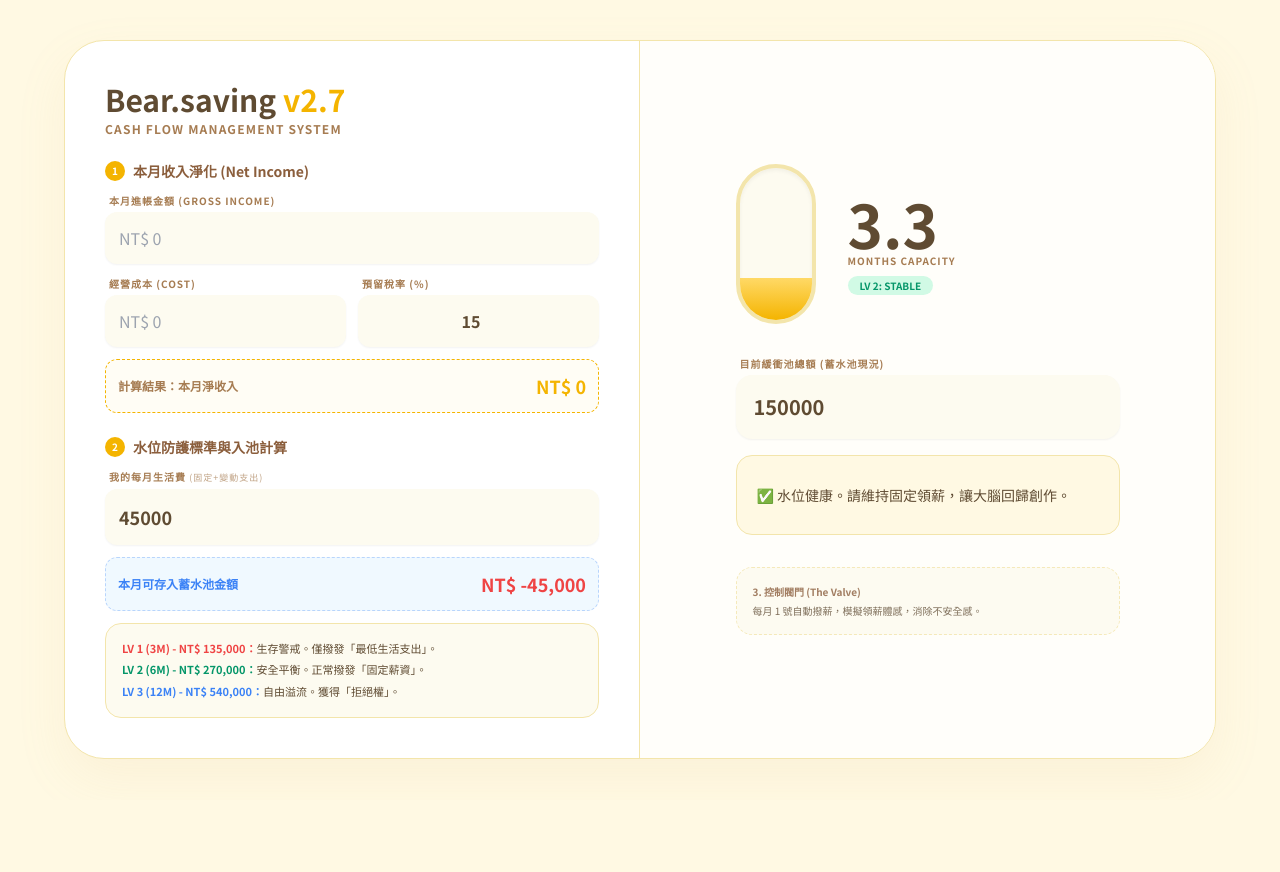
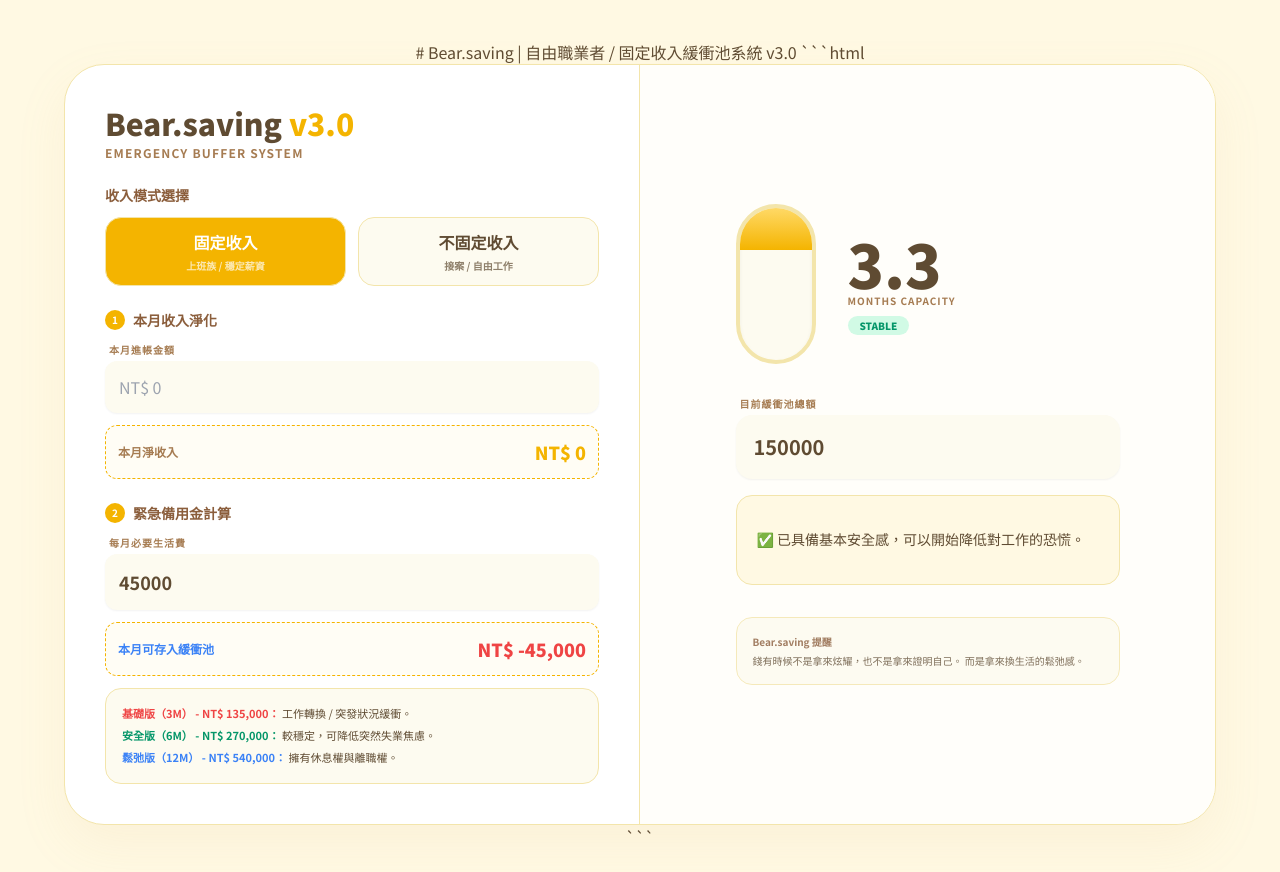
Before and after one commit to bearsavingtw-art/bear-saving-robot, a plain HTML site: page index.html in a window 1280 px wide. Before the commit the page ends 800 px from the top, so only its background shows below. Drawn offline with nearby package versions, Linux system fonts and the light colour scheme.

Commit message:
Update index.html

````diff
--- a/index.html
+++ b/index.html
@@ -1,167 +1,386 @@
+# Bear.saving | 自由職業者 / 固定收入緩衝池系統 v3.0
+
+```html
 <!DOCTYPE html>
 <html lang="zh-TW">
 <head>
     <meta charset="UTF-8">
     <meta name="viewport" content="width=device-width, initial-scale=1.0">
-    <title>Bear.saving | 自由職業者緩衝池系統</title>
+    <title>Bear.saving | 緩衝池系統</title>
     <script src="https://cdn.tailwindcss.com"></script>
-    <link href="https://fonts.googleapis.com/css2?family=Noto+Sans+TC:wght@400;700&display=swap" rel="stylesheet">
+    <link href="https://fonts.googleapis.com/css2?family=Noto+Sans+TC:wght@400;700;900&display=swap" rel="stylesheet">
+
     <style>
-        body { font-family: 'Noto Sans TC', sans-serif; background-color: #FFF9E3; color: #5F4B32; }
-        .cream-card { background-color: #FFFFFF; border-radius: 2.5rem; box-shadow: 0 20px 50px rgba(217, 176, 120, 0.1); }
+        body {
+            font-family: 'Noto Sans TC', sans-serif;
+            background-color: #FFF9E3;
+            color: #5F4B32;
+        }
+
+        .cream-card {
+            background-color: #FFFFFF;
+            border-radius: 2.5rem;
+            box-shadow: 0 20px 50px rgba(217, 176, 120, 0.1);
+        }
+
         .water-wave {
             transition: height 1s cubic-bezier(0.4, 0, 0.2, 1);
             background: linear-gradient(180deg, #FFD966 0%, #F4B400 100%);
             position: relative;
         }
-        input:focus { background-color: #FFFFFF; border: 2px solid #F4B400; outline: none; }
-        .input-label { font-size: 10px; font-weight: 900; color: #A67C52; text-transform: uppercase; letter-spacing: 0.1em; margin-bottom: 4px; display: block; }
-        .protocol-box { background-color: #FDFBF0; border-radius: 1rem; padding: 1rem; border: 1px solid #F3E5AB; }
-        .result-highlight { background-color: #FFFDF5; border: 1px dashed #F4B400; border-radius: 12px; padding: 12px; }
+
+        input:focus,
+        select:focus {
+            background-color: #FFFFFF;
+            border: 2px solid #F4B400;
+            outline: none;
+        }
+
+        .input-label {
+            font-size: 10px;
+            font-weight: 900;
+            color: #A67C52;
+            text-transform: uppercase;
+            letter-spacing: 0.1em;
+            margin-bottom: 4px;
+            display: block;
+        }
+
+        .protocol-box {
+            background-color: #FDFBF0;
+            border-radius: 1rem;
+            padding: 1rem;
+            border: 1px solid #F3E5AB;
+        }
+
+        .result-highlight {
+            background-color: #FFFDF5;
+            border: 1px dashed #F4B400;
+            border-radius: 12px;
+            padding: 12px;
+        }
+
+        .mode-btn {
+            transition: all 0.2s ease;
+        }
+
+        .mode-active {
+            background-color: #F4B400;
+            color: white;
+        }
     </style>
 </head>
+
 <body class="min-h-screen py-10 px-4 md:px-10 flex flex-col items-center">
 
 <div class="max-w-6xl w-full cream-card overflow-hidden border border-[#F3E5AB] flex flex-col md:flex-row">
 
     <div class="md:w-1/2 p-8 md:p-10 border-b md:border-b-0 md:border-r border-[#F3E5AB] space-y-6">
+
         <header>
-                <h1 class="text-3xl font-black mb-1 text-[#5F4B32]">Bear.saving <span class="text-[#F4B400]">v2.7</span></h1>
-                <p class="text-[#A67C52] text-xs font-bold tracking-widest uppercase">Cash Flow Management System</p>
+            <h1 class="text-3xl font-black mb-1 text-[#5F4B32]">
+                Bear.saving <span class="text-[#F4B400]">v3.0</span>
+            </h1>
+            <p class="text-[#A67C52] text-xs font-bold tracking-widest uppercase">
+                Emergency Buffer System
+            </p>
         </header>
 
+        <!-- 收入模式 -->
+        <section class="space-y-3">
+            <h3 class="font-bold text-[#8B5E3C] text-sm">
+                收入模式選擇
+            </h3>
+
+            <div class="grid grid-cols-2 gap-3">
+                <button id="fixedBtn" class="mode-btn mode-active rounded-2xl p-3 font-bold border border-[#F3E5AB] bg-[#FFF8DC]">
+                    固定收入
+                    <div class="text-[10px] opacity-70 mt-1">上班族 / 穩定薪資</div>
+                </button>
+
+                <button id="variableBtn" class="mode-btn rounded-2xl p-3 font-bold border border-[#F3E5AB] bg-[#FDFBF0]">
+                    不固定收入
+                    <div class="text-[10px] opacity-70 mt-1">接案 / 自由工作</div>
+                </button>
+            </div>
+        </section>
+
+        <!-- 收入 -->
+        <script>
+            function toggleIncomeFields() {
+                const isFixed = incomeMode === 'fixed';
+                document.getElementById('costTaxSection').style.display = isFixed ? 'none' : 'grid';
+            }
+        </script>
         <section class="space-y-3">
             <h3 class="font-bold text-[#8B5E3C] flex items-center text-sm">
                 <span class="w-5 h-5 bg-[#F4B400] text-white rounded-full flex items-center justify-center mr-2 text-[10px]">1</span>
-                    本月收入淨化 (Net Income)
+                本月收入淨化
             </h3>
+
             <div class="grid grid-cols-1 gap-3">
+
                 <div>
-                        <label class="input-label ml-1">本月進帳金額 (Gross Income)</label>
-                        <input type="number" id="grossIncome" placeholder="NT$ 0" class="w-full bg-[#FDFBF0] rounded-xl p-3 border-2 border-transparent shadow-sm">
+                    <label class="input-label ml-1">本月進帳金額</label>
+                    <input type="number" id="grossIncome" placeholder="NT$ 0"
+                           class="w-full bg-[#FDFBF0] rounded-xl p-3 border-2 border-transparent shadow-sm">
                 </div>
-                    <div class="grid grid-cols-2 gap-3">
+
+                <div id="costTaxSection" class="grid grid-cols-2 gap-3" style="display:none;">
                     <div>
-                            <label class="input-label ml-1">經營成本 (Cost)</label>
-                            <input type="number" id="businessCost" placeholder="NT$ 0" class="w-full bg-[#FDFBF0] rounded-xl p-3 border-2 border-transparent shadow-sm">
+                        <label class="input-label ml-1">經營成本</label>
+                        <input type="number" id="businessCost" placeholder="NT$ 0"
+                               class="w-full bg-[#FDFBF0] rounded-xl p-3 border-2 border-transparent shadow-sm">
                     </div>
+
                     <div>
                         <label class="input-label ml-1">預留稅率 (%)</label>
-                            <input type="number" id="taxRate" value="15" class="w-full bg-[#FDFBF0] rounded-xl p-3 border-2 border-transparent shadow-sm text-center font-bold">
+                        <input type="number" id="taxRate" value="15"
+                               class="w-full bg-[#FDFBF0] rounded-xl p-3 border-2 border-transparent shadow-sm text-center font-bold">
                     </div>
                 </div>
+
                 <div class="result-highlight flex justify-between items-center">
-                        <span class="text-xs font-bold text-[#A67C52]">計算結果：本月淨收入</span>
+                    <span class="text-xs font-bold text-[#A67C52]">本月淨收入</span>
                     <span id="netResult" class="text-lg font-black text-[#F4B400]">NT$ 0</span>
                 </div>
             </div>
         </section>
 
+        <!-- 緩衝池 -->
         <section class="space-y-3">
             <h3 class="font-bold text-[#8B5E3C] flex items-center text-sm">
                 <span class="w-5 h-5 bg-[#F4B400] text-white rounded-full flex items-center justify-center mr-2 text-[10px]">2</span>
-                    水位防護標準與入池計算
+                緊急備用金計算
             </h3>
-                <div class="relative">
-                    <label class="input-label ml-1">我的每月生活費 <span class="lowercase text-[9px] font-normal opacity-70">(固定+變動支出)</span></label>
-                    <input type="number" id="monthlyExpense" value="45000" class="w-full bg-[#FDFBF0] rounded-xl p-3 border-2 border-transparent shadow-sm text-lg font-bold">
+
+            <div>
+                <label class="input-label ml-1">
+                    每月必要生活費
+                </label>
+                <input type="number" id="monthlyExpense" value="45000"
+                       class="w-full bg-[#FDFBF0] rounded-xl p-3 border-2 border-transparent shadow-sm text-lg font-bold">
             </div>
 
             <div class="result-highlight flex justify-between items-center bg-[#F0F9FF] border-[#3B82F6]/30">
-                    <span class="text-xs font-bold text-[#3B82F6]">本月可存入蓄水池金額</span>
+                <span class="text-xs font-bold text-[#3B82F6]">本月可存入緩衝池</span>
                 <span id="toPoolAmount" class="text-lg font-black text-[#3B82F6]">NT$ 0</span>
             </div>
 
-                <div class="protocol-box text-[11px] leading-relaxed">
-                    <p class="mb-1"><span class="text-red-500 font-bold">LV 1 (3M) - NT$ <span id="lv1Target">--</span>：</span>生存警戒。僅撥發「最低生活支出」。</p>
-                    <p class="mb-1"><span class="text-emerald-600 font-bold">LV 2 (6M) - NT$ <span id="lv2Target">--</span>：</span>安全平衡。正常撥發「固定薪資」。</p>
-                    <p><span class="text-blue-500 font-bold">LV 3 (12M) - NT$ <span id="lv3Target">--</span>：</span>自由溢流。獲得「拒絕權」。</p>
+            <div id="targetDescription" class="protocol-box text-[11px] leading-relaxed">
             </div>
         </section>
     </div>
 
+    <!-- 右側 -->
     <div class="md:w-1/2 p-8 md:p-12 bg-[#FFFEFA] flex flex-col justify-center">
+
         <div class="max-w-sm mx-auto w-full space-y-8">
+
             <div class="flex items-center space-x-8">
                 <div class="w-20 h-40 bg-[#FDFBF0] rounded-full border-4 border-[#F3E5AB] overflow-hidden relative shadow-inner">
                     <div id="waterLevel" class="water-wave absolute bottom-0 w-full" style="height: 0%;"></div>
                 </div>
+
                 <div>
                     <p id="monthsText" class="text-6xl font-black text-[#5F4B32]">0.0</p>
-                        <p class="text-[#A67C52] text-[10px] font-bold tracking-widest uppercase">Months Capacity</p>
-                        <div id="statusBadge" class="mt-2 inline-block px-3 py-0.5 rounded-full text-[10px] font-black bg-[#F3E5AB] text-[#8B5E3C]">Status Check</div>
+                    <p class="text-[#A67C52] text-[10px] font-bold tracking-widest uppercase">
+                        Months Capacity
+                    </p>
+
+                    <div id="statusBadge"
+                         class="mt-2 inline-block px-3 py-0.5 rounded-full text-[10px] font-black bg-[#F3E5AB] text-[#8B5E3C]">
+                        Status Check
+                    </div>
                 </div>
             </div>
 
             <div class="space-y-4">
                 <div>
-                        <label class="input-label ml-1">目前緩衝池總額 (蓄水池現況)</label>
-                        <input type="number" id="currentPool" value="150000" class="w-full bg-[#FDFBF0] rounded-2xl p-4 text-xl font-bold border-2 border-transparent shadow-sm">
+                    <label class="input-label ml-1">目前緩衝池總額</label>
+                    <input type="number" id="currentPool" value="150000"
+                           class="w-full bg-[#FDFBF0] rounded-2xl p-4 text-xl font-bold border-2 border-transparent shadow-sm">
                 </div>
-                    <div class="bg-[#FFF9E3] p-5 rounded-2xl border border-[#F3E5AB] min-h-[80px] flex items-center">
-                        <p id="actionGuide" class="text-sm leading-relaxed font-medium">請輸入數據...</p>
+
+                <div class="bg-[#FFF9E3] p-5 rounded-2xl border border-[#F3E5AB] min-h-[90px] flex items-center">
+                    <p id="actionGuide" class="text-sm leading-relaxed font-medium">
+                        請輸入數據...
+                    </p>
                 </div>
             </div>
 
             <div class="protocol-box border-dashed text-[10px] space-y-1 opacity-80">
-                    <p class="font-bold text-[#8B5E3C]">3. 控制閥門 (The Valve)</p>
-                    <p>每月 1 號自動撥薪，模擬領薪體感，消除不安全感。</p>
+                <p class="font-bold text-[#8B5E3C]">Bear.saving 提醒</p>
+                <p>
+                    錢有時候不是拿來炫耀，也不是拿來證明自己。
+                    而是拿來換生活的鬆弛感。
+                </p>
             </div>
         </div>
     </div>
 </div>
 
 <script>
-        const ids = ['grossIncome', 'businessCost', 'taxRate', 'monthlyExpense', 'currentPool'];
-        ids.forEach(id => document.getElementById(id).addEventListener('input', calculate));
+
+    let incomeMode = 'fixed';
+
+    const ids = [
+        'grossIncome',
+        'businessCost',
+        'taxRate',
+        'monthlyExpense',
+        'currentPool'
+    ];
+
+    ids.forEach(id => {
+        document.getElementById(id).addEventListener('input', calculate);
+    });
+
+    const fixedBtn = document.getElementById('fixedBtn');
+    const variableBtn = document.getElementById('variableBtn');
+
+    fixedBtn.addEventListener('click', () => {
+        incomeMode = 'fixed';
+        fixedBtn.classList.add('mode-active');
+        variableBtn.classList.remove('mode-active');
+        toggleIncomeFields();
+        toggleIncomeFields();
+    calculate();
+    });
+
+    variableBtn.addEventListener('click', () => {
+        incomeMode = 'variable';
+        variableBtn.classList.add('mode-active');
+        fixedBtn.classList.remove('mode-active');
+        toggleIncomeFields();
+        calculate();
+    });
 
     function calculate() {
+
         const gross = parseFloat(document.getElementById('grossIncome').value) || 0;
         const cost = parseFloat(document.getElementById('businessCost').value) || 0;
         const taxRate = (parseFloat(document.getElementById('taxRate').value) || 0) / 100;
         const expense = parseFloat(document.getElementById('monthlyExpense').value) || 0;
         const pool = parseFloat(document.getElementById('currentPool').value) || 0;
 
-            // 1. 本月淨收入計算
+        // 淨收入
         const tax = Math.round((gross - cost) * taxRate);
-            const net = Math.max(0, (gross - cost - tax));
+        const net = Math.max(0, gross - cost - tax);
+
         document.getElementById('netResult').innerText = `NT$ ${net.toLocaleString()}`;
 
-            // 2. 本月可存入金額 (淨收入 - 生活費)
+        // 可存入緩衝池
         const toPool = net - expense;
         const toPoolEl = document.getElementById('toPoolAmount');
+
         toPoolEl.innerText = `NT$ ${toPool.toLocaleString()}`;
-            toPoolEl.style.color = toPool >= 0 ? '#3B82F6' : '#EF4444'; // 負數變紅
+        toPoolEl.style.color = toPool >= 0 ? '#3B82F6' : '#EF4444';
 
-            // 3. 水位門檻
-            const lv1 = expense * 3;
-            const lv2 = expense * 6;
-            const lv3 = expense * 12;
-            document.getElementById('lv1Target').innerText = lv1.toLocaleString();
-            document.getElementById('lv2Target').innerText = lv2.toLocaleString();
-            document.getElementById('lv3Target').innerText = lv3.toLocaleString();
+        // 水位
+        const months = expense > 0 ? (pool / expense).toFixed(1) : 0;
 
-            // 4. 診斷
-            const months = expense > 0 ? (pool / expense).toFixed(1) : 0;
         document.getElementById('monthsText').innerText = months;
+
         const percent = Math.min((months / 12) * 100, 100);
         document.getElementById('waterLevel').style.height = `${percent}%`;
 
         const badge = document.getElementById('statusBadge');
         const guide = document.getElementById('actionGuide');
+        const targetDescription = document.getElementById('targetDescription');
+
+        // 固定收入
+        if (incomeMode === 'fixed') {
+
+            document.getElementById('costTaxSection').style.display = 'none';
+
+            const lv1 = expense * 3;
+            const lv2 = expense * 6;
+            const lv3 = expense * 12;
+
+            targetDescription.innerHTML = `
+                <p class="mb-1">
+                    <span class="text-red-500 font-bold">基礎版（3M） - NT$ ${lv1.toLocaleString()}：</span>
+                    工作轉換 / 突發狀況緩衝。
+                </p>
+
+                <p class="mb-1">
+                    <span class="text-emerald-600 font-bold">安全版（6M） - NT$ ${lv2.toLocaleString()}：</span>
+                    較穩定，可降低突然失業焦慮。
+                </p>
+
+                <p>
+                    <span class="text-blue-500 font-bold">鬆弛版（12M） - NT$ ${lv3.toLocaleString()}：</span>
+                    擁有休息權與離職權。
+                </p>
+            `;
 
             if (months < 3) {
-                badge.innerText = "LV 1: WARNING"; badge.className = "mt-2 inline-block px-3 py-0.5 rounded-full text-[10px] font-black bg-red-100 text-red-600";
-                guide.innerHTML = "🚨 水位不足 3 個月。建議縮減開支，優先補足緩衝池。";
+                badge.innerText = 'LOW BUFFER';
+                badge.className = 'mt-2 inline-block px-3 py-0.5 rounded-full text-[10px] font-black bg-red-100 text-red-600';
+                guide.innerHTML = '🚨 建議優先建立 3 個月緊急備用金，避免突發狀況直接影響生活。';
+
+            } else if (months < 6) {
+                badge.innerText = 'STABLE';
+                badge.className = 'mt-2 inline-block px-3 py-0.5 rounded-full text-[10px] font-black bg-emerald-100 text-emerald-600';
+                guide.innerHTML = '✅ 已具備基本安全感，可以開始降低對工作的恐慌。';
+
+            } else {
+                badge.innerText = 'RELAX';
+                badge.className = 'mt-2 inline-block px-3 py-0.5 rounded-full text-[10px] font-black bg-blue-100 text-blue-600';
+                guide.innerHTML = '☁️ 緩衝池健康。錢開始幫你換生活的鬆弛感。';
+            }
+
+        }
+
+        // 不固定收入
+        else {
+
+            document.getElementById('costTaxSection').style.display = 'grid';
+
+            const lv1 = expense * 3;
+            const lv2 = expense * 6;
+            const lv3 = expense * 12;
+
+            targetDescription.innerHTML = `
+                <p class="mb-1">
+                    <span class="text-red-500 font-bold">LV1（3M）- NT$ ${lv1.toLocaleString()}：</span>
+                    生存警戒。僅撥發最低生活支出。
+                </p>
+
+                <p class="mb-1">
+                    <span class="text-emerald-600 font-bold">LV2（6M）- NT$ ${lv2.toLocaleString()}：</span>
+                    安全平衡。收入波動時仍可正常生活。
+                </p>
+
+                <p>
+                    <span class="text-blue-500 font-bold">LV3（12M）- NT$ ${lv3.toLocaleString()}：</span>
+                    自由溢流。獲得拒絕不適合工作的權利。
+                </p>
+            `;
+
+            if (months < 3) {
+                badge.innerText = 'WARNING';
+                badge.className = 'mt-2 inline-block px-3 py-0.5 rounded-full text-[10px] font-black bg-red-100 text-red-600';
+                guide.innerHTML = '🚨 水位不足，自由工作者建議優先建立緩衝池。';
+
             } else if (months < 12) {
-                badge.innerText = "LV 2: STABLE"; badge.className = "mt-2 inline-block px-3 py-0.5 rounded-full text-[10px] font-black bg-emerald-100 text-emerald-600";
-                guide.innerHTML = "✅ 水位健康。請維持固定領薪，讓大腦回歸創作。";
+                badge.innerText = 'STABLE';
+                badge.className = 'mt-2 inline-block px-3 py-0.5 rounded-full text-[10px] font-black bg-emerald-100 text-emerald-600';
+                guide.innerHTML = '✅ 水位健康。請維持固定撥薪，讓大腦回歸創作。';
+
             } else {
-                badge.innerText = "LV 3: FREEDOM"; badge.className = "mt-2 inline-block px-3 py-0.5 rounded-full text-[10px] font-black bg-blue-100 text-blue-600";
-                guide.innerHTML = "🚀 自由溢流！已獲得拒絕權，超出部分可啟動自我投資。";
+                badge.innerText = 'FREEDOM';
+                badge.className = 'mt-2 inline-block px-3 py-0.5 rounded-full text-[10px] font-black bg-blue-100 text-blue-600';
+                guide.innerHTML = '🚀 已獲得自由接案與拒絕權。';
             }
         }
+    }
+
     calculate();
+
 </script>
+
 </body>
 </html>
+```
````
Lines whose indentation alone changed are shown as unchanged.
